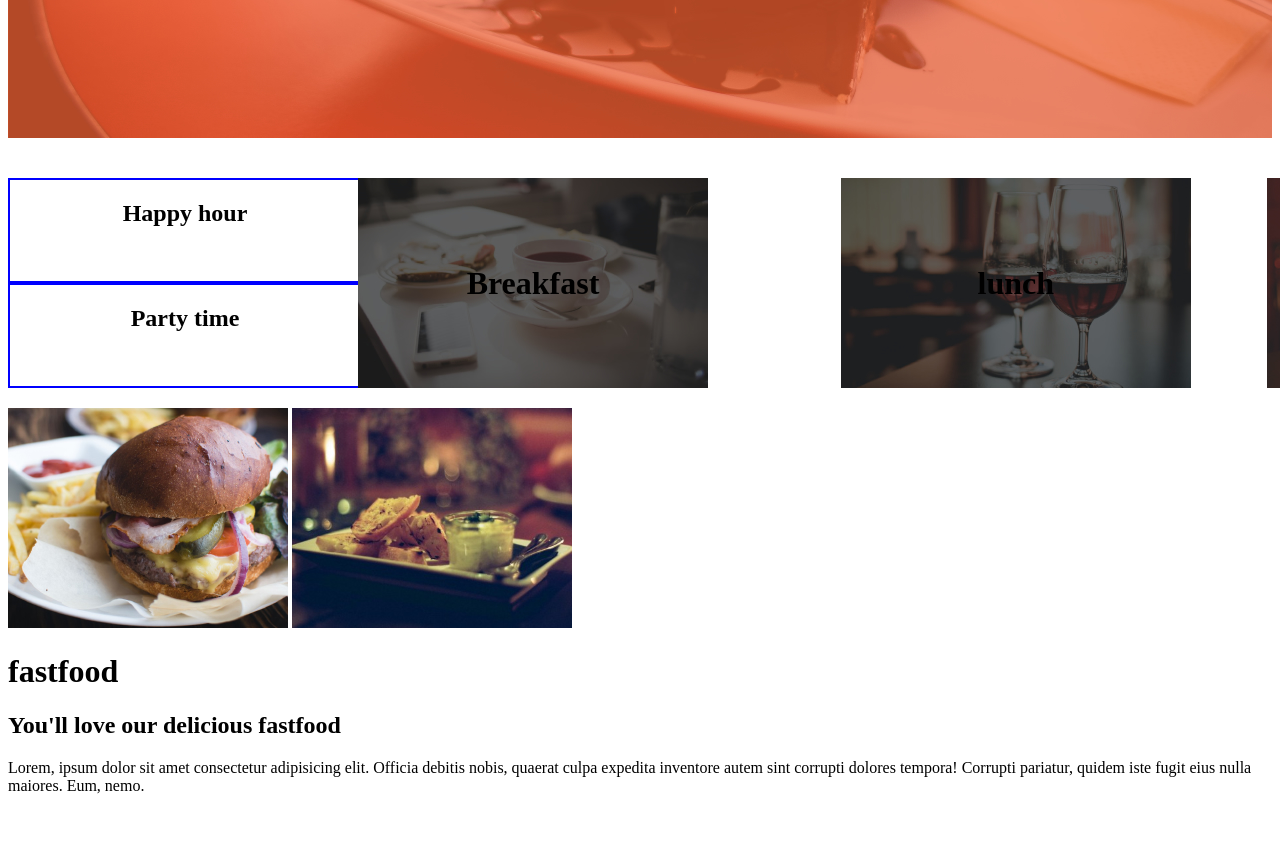
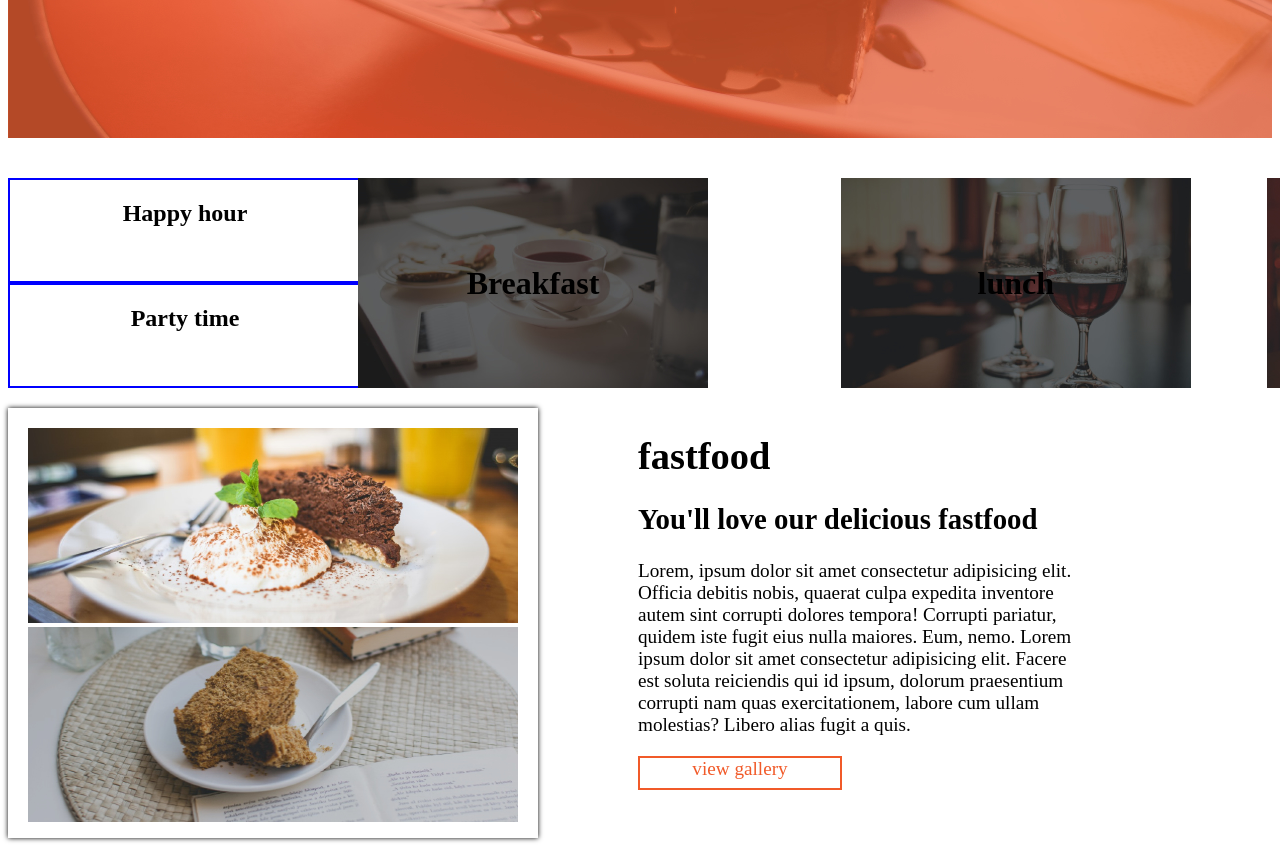
Before and after one commit to bensammwaniki/Anitas-kitchen, a plain HTML site: page index.html in a window 1280 px wide. Shown: the part 518-1364 px from the top of the page. Before the commit the page ends 1329 px from the top, so only its background shows below. Drawn offline with Linux system fonts and the light colour scheme.

Commit message:
fast food  section styled

```diff
--- a/index.html
+++ b/index.html
@@ -41,9 +41,14 @@
         </div>
     </div>
     <!-- end second section -->
-    <div>
-          <img src="./assets/fastfood/beefBurger.jpg" alt="beef beefBurger">
-          <img src="./assets/fastfood/chickenBurger.jpg" alt="">
+
+    <!-- fastfood section  -->
+    <div class="fast">
+        <div class="foodimage">
+             <img src="./assets/fastFood1.jpg" alt="beef beefBurger">
+             <img src="./assets/fastFood2.jpg" alt="">
+        </div>
+        <div class="desc">
           <h1>fastfood</h1>
           <h2>You'll love our delicious fastfood</h2>
           <p> Lorem, ipsum dolor sit amet consectetur
@@ -52,7 +57,15 @@
               sint corrupti dolores tempora! Corrupti
               pariatur, quidem iste fugit eius nulla
               maiores. Eum, nemo.
+              Lorem ipsum dolor sit amet consectetur
+              adipisicing elit. Facere est soluta
+              reiciendis qui id ipsum, dolorum
+              praesentium corrupti nam quas exercitationem,
+              labore cum ullam molestias? Libero
+              alias fugit a quis.
             </p>
+            <div><p>view gallery</p></div>
+        </div>
     </div>
 
 
--- a/style.css
+++ b/style.css
@@ -51,7 +51,7 @@
     margin-top: 20px;
 }
 
-/* button on top elements */
+   /* button on top elements */
 /* =========================== */
 .button{
     display: flex;
@@ -68,19 +68,28 @@
 }
 /* ================================== */
 
-  /* firstfood and drinks section */
+     /* fastfood and drinks section */
 /* ===================================== */
-/* .food div:first-child{
-    width: 400px;
-    border: 5px solid palevioletred;
-    justify-content: space-around;
-} */
-/* .food div:nth-child(2){
-    width: 400px;
-    border: 5px solid palevioletred;
-    justify-content: space-around;
-} */
-.brf{
+
+.fast{
+    display: flex;
+}
+.foodimage{
+    border: 20px solid white;
+    box-shadow: 0px 0px 5px black;
+    width: 490px;
+    height: 390px;
+}
+.desc{
+    width: 450px;
+    font-size: 1.2em;
+    text-align: left;
+    margin-left: 100px;
+}
+.desc>div p{
+    width: 200px;
+    height: 30px;
+    color: #F15A29;
+    border: 2px solid #F15A29;
     text-align: center;
-    vertical-align: middle;
 }
```
